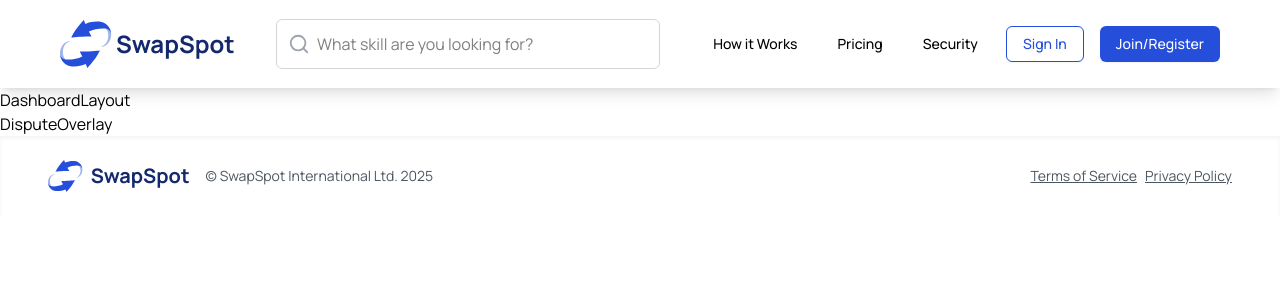
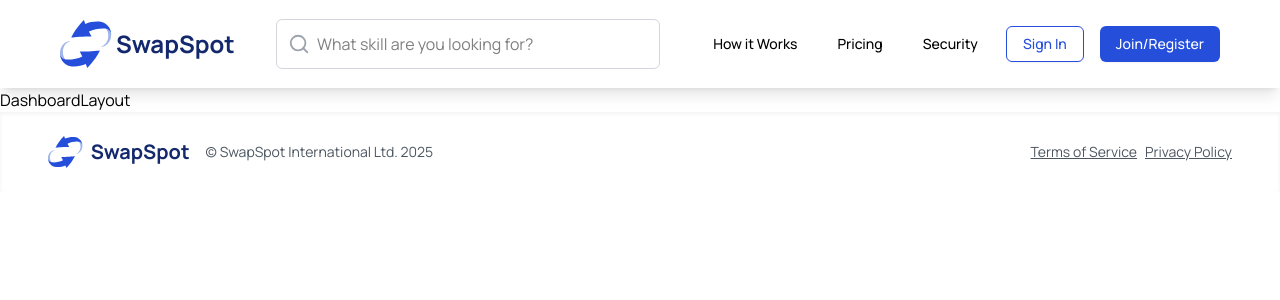
Before and after one commit to test-usa/clover-frontend, a React (Vite) app: page /dashboard/dispute-overlay in a window 1280 px wide. Shown: the top 300 px of the page. Built offline with nearby package versions, Linux system fonts and the light colour scheme.

Commit message:
dispute overlay updated

```diff
--- a/src/pages/Dashboard/DisputeOverlay.tsx
+++ b/src/pages/Dashboard/DisputeOverlay.tsx
@@ -1,5 +1,15 @@
 const DisputeOverlay = () => {
-  return <div>DisputeOverlay</div>;
+  return <div>
+
+
+   <form>
+      <div className="">
+
+      </div>
+
+   </form>
+
+    </div>;
 };
 
 export default DisputeOverlay;
```
